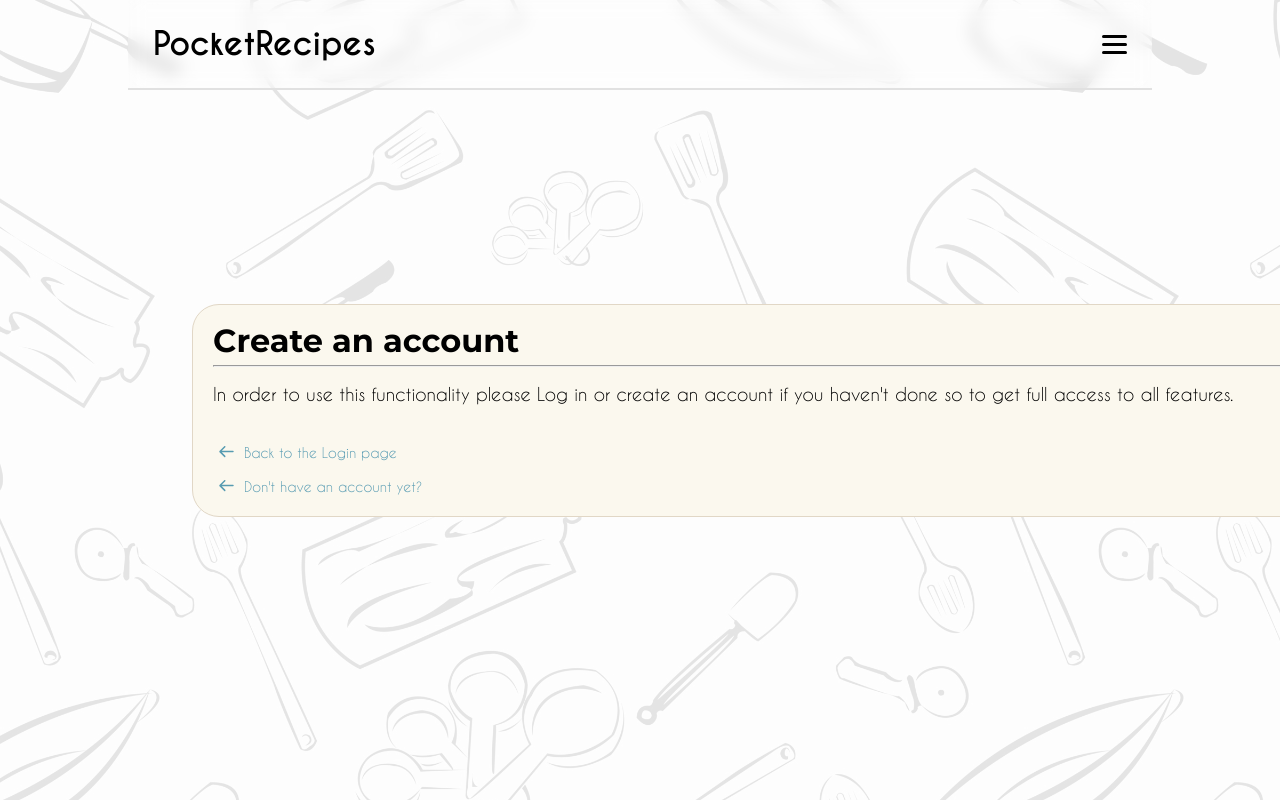
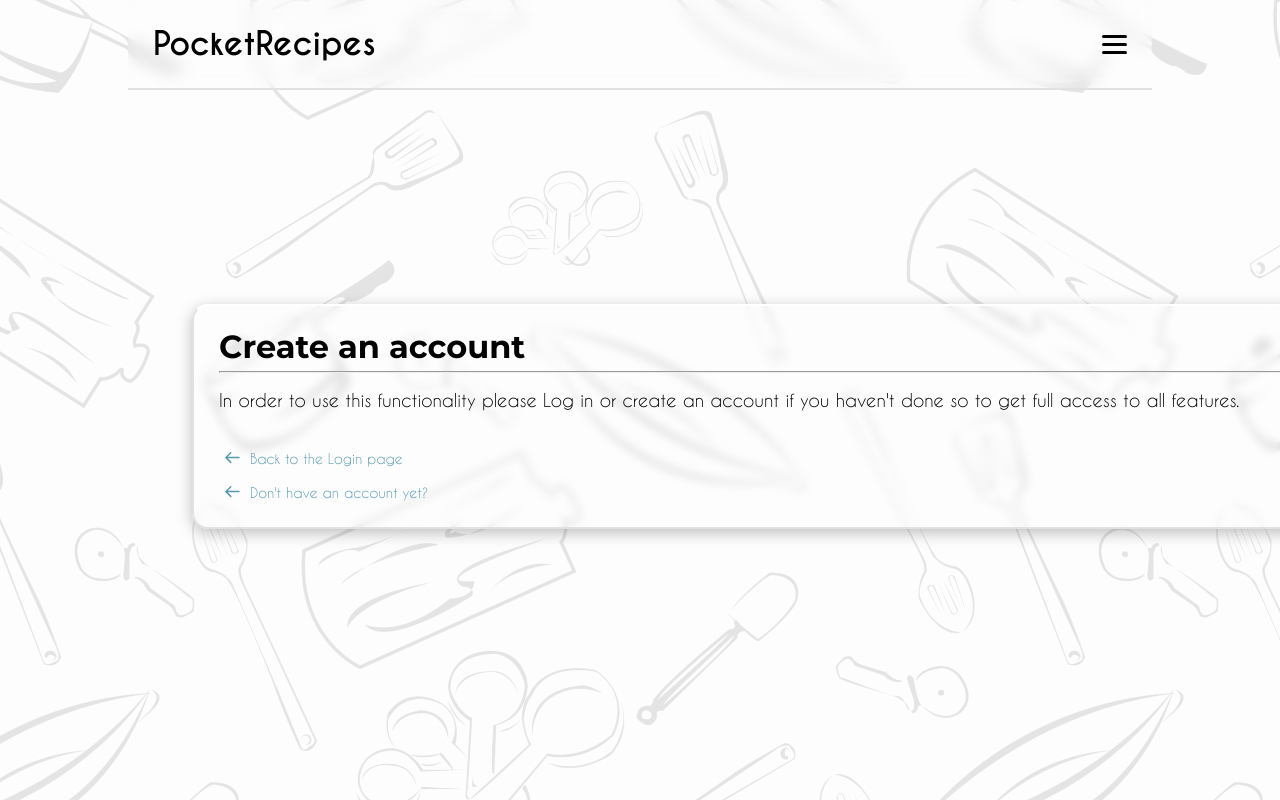
Before and after one commit to zhva/PocketRecipes, a React (Create React App) app: page /my-recipes in a window 1280 px wide. Shown: the top 800 px of the page. Built offline with nearby package versions, Linux system fonts and the light colour scheme; no server answers; the HTML template or start-up script is replaced by a standard one.

Commit message:
more glass and variables

```diff
--- a/src/scss/Card.scss
+++ b/src/scss/Card.scss
@@ -1,7 +1,7 @@
 .content-card{
     //background-image: linear-gradient($dark 60%, white);
     height: 100%;
-    background-color: $accent-color;
+    background-color: white;
     background-image: url('../images/BG_utensils.png');
     background-repeat:  repeat;
     background-size: 80%;
--- a/src/scss/HomeFeed.scss
+++ b/src/scss/HomeFeed.scss
@@ -180,12 +180,12 @@
             justify-content: center;
             align-items: center;
             padding: 5% 0;
+            border-radius: $cards-border-radius;
             backdrop-filter: blur(2px);
-            border-radius: $cards-border-radius;
-            border-top: 2px solid white;
-            border-right: 2px solid white;
-            border-bottom: 2px solid rgb(225, 225, 225);
-            border-left: 2px solid rgb(225, 225, 225);
+            border-top: $top-right-border-glass;
+            border-right: $top-right-border-glass;
+            border-bottom: $bottom-left-border-glass;
+            border-left: $bottom-left-border-glass;
             box-shadow: $button-shadow;
             h2, p{
                 white-space: nowrap;
--- a/src/scss/global.scss
+++ b/src/scss/global.scss
@@ -76,14 +76,20 @@ ol {
     position: absolute;
     top: 30%;
     .popup-inner-container {
-        height: calc(100vh - 10%);
-        padding: 20px;
-        background-color: $light;
-        border-radius: $controls-border-radius;
-        border: $border;
         display: flex;
         flex-direction: column;
         justify-content: center;
+        height: calc(100vh - 10%);
+        padding: $main-padding;
+        // background-color: $light;
+        border-radius: $cards-border-radius;
+        // border: $border;
+        backdrop-filter: blur(4px);
+        border-top: $top-right-border-glass;
+        border-right: $top-right-border-glass;
+        border-bottom: $bottom-left-border-glass;
+        border-left: $bottom-left-border-glass;
+        box-shadow: $button-shadow;
         p {
             font-family: $link-font-family;
         }
--- a/src/scss/variables.scss
+++ b/src/scss/variables.scss
@@ -187,3 +187,6 @@ $main-recipe-padding: 10px;
 $recipe-gallery-padding: $main-padding;
 
 $arrow-padding: 10px;
+
+$bottom-left-border-glass: 2px solid rgb(225, 225, 225);
+$top-right-border-glass: 2px solid white;
```
